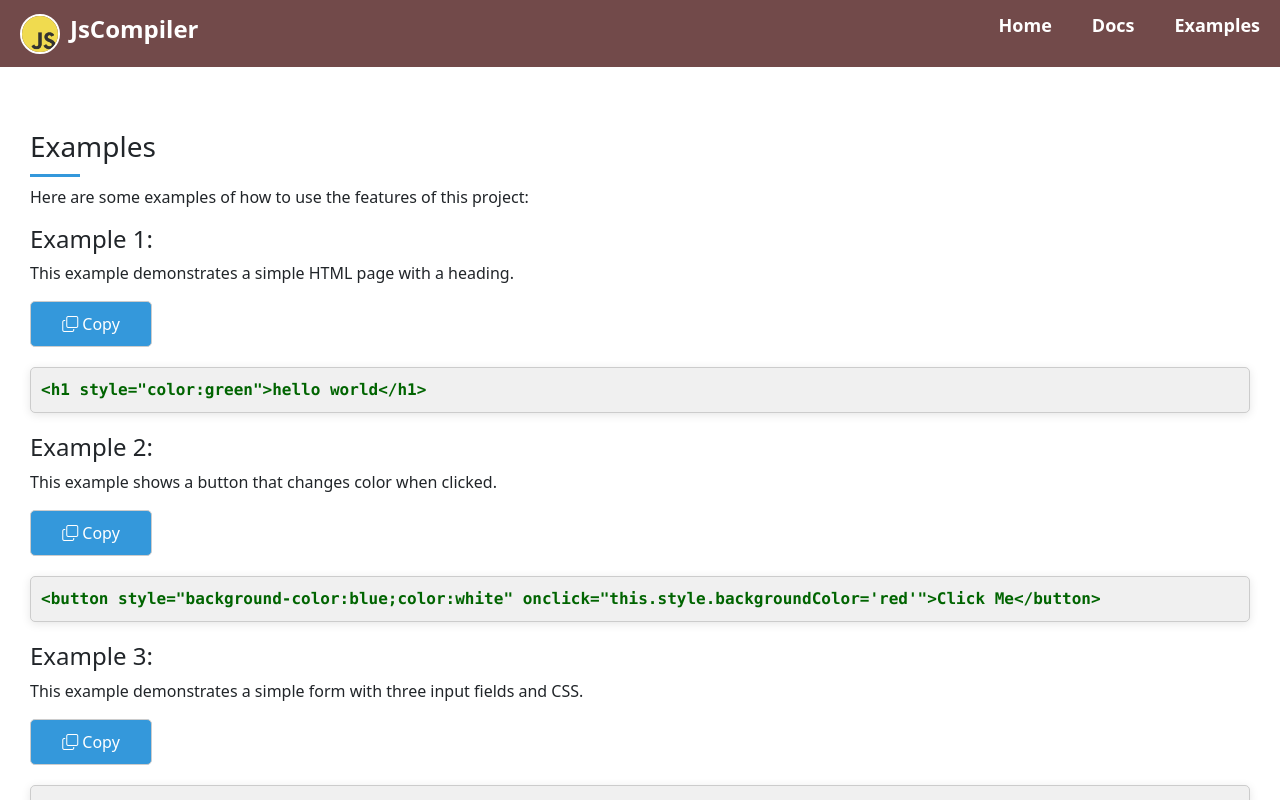
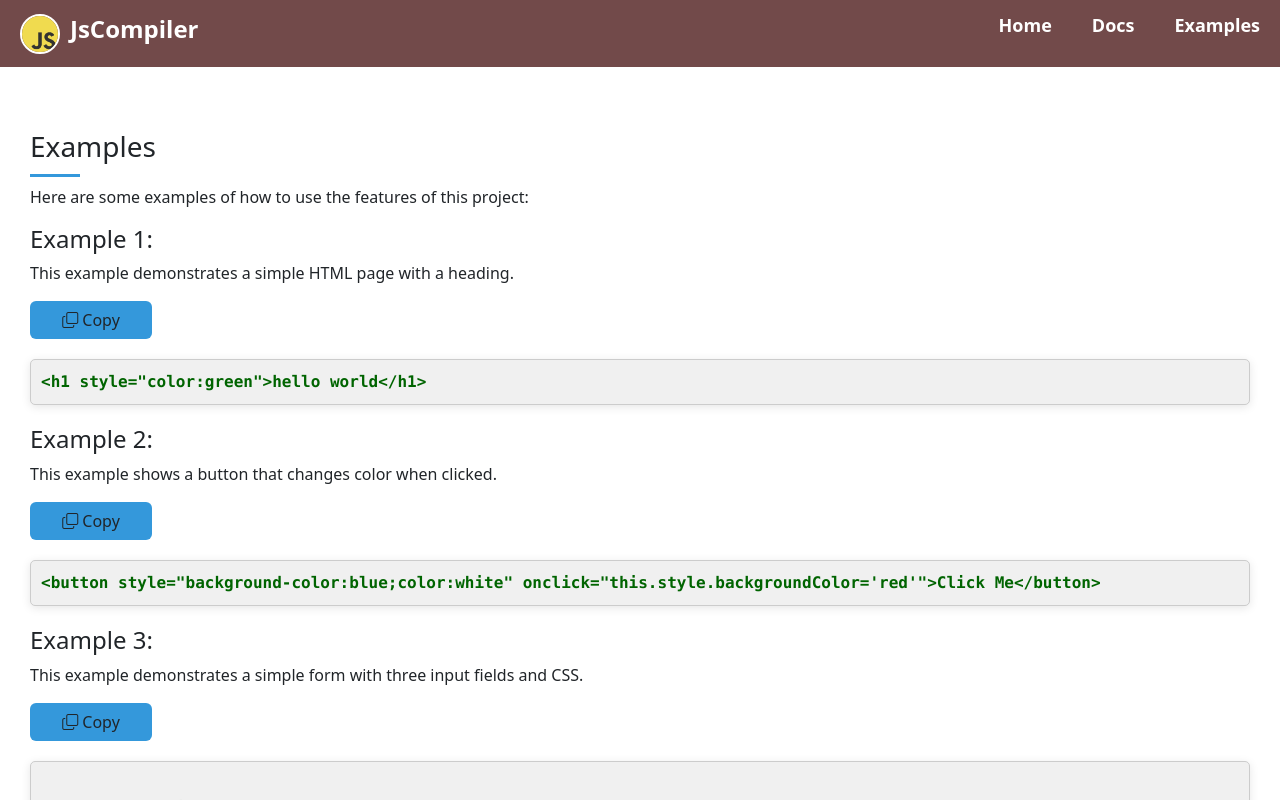
Before and after one commit to marstrx/js-Compiler, a React (Vite) app: page /#/examples in a window 1280 px wide. Shown: the top 800 px of the page. Built offline with nearby package versions, Linux system fonts and the light colour scheme.

Commit message:
btn fixed

```diff
--- a/src/pages/Content.jsx
+++ b/src/pages/Content.jsx
@@ -36,8 +36,8 @@ function Content() {
             </div>
             <textarea ref={inputRef} id="inputText" className='inputText' placeholder='<h1>Hello World</h1>'></textarea>
             <div className='inputSectionforCodeBtns'>
-                <button className='btn ' onClick={handleRunCode}><i class="bi bi-play"></i> Run Code</button>
-                <button className='btn' onClick={handleSaveCode}><i class="bi bi-save"></i> Save Code</button>
+                <button className='btn ' onClick={handleRunCode}><i class="bi bi-play"></i> Run</button>
+                <button className='btn' onClick={handleSaveCode}><i class="bi bi-save"></i> Save</button>
                 <button className='btn' onClick={handleClearCode}><i class="bi bi-trash"></i> Clear</button>
             </div>
         </div>
--- a/src/pages/Examples.css
+++ b/src/pages/Examples.css
@@ -24,7 +24,7 @@
     padding: 10px;
     border-radius: 5px;
     border: 1px solid #ccc;
-    background-color: #3498db;
+    background-color: #3498db !important;
     color: white;
     font-size: 16px;
     cursor: pointer;
--- a/src/pages/Examples.jsx
+++ b/src/pages/Examples.jsx
@@ -61,7 +61,7 @@ function Examples() {
       <h4>Example 1:</h4>
       <p>This example demonstrates a simple HTML page with a heading.</p>
       <button
-        className="examples-copy-btn"
+        className="btn examples-copy-btn"
         onClick={() => copyToClipboard(example1Code)}
       >
         <i className="bi bi-copy"></i> Copy
@@ -74,7 +74,7 @@ function Examples() {
       <h4>Example 2:</h4>
       <p>This example shows a button that changes color when clicked.</p>
       <button
-        className="examples-copy-btn"
+        className="btn examples-copy-btn"
         onClick={() => copyToClipboard(example2Code)}
       >
         <i className="bi bi-copy"></i> Copy
@@ -87,7 +87,7 @@ function Examples() {
       <h4>Example 3:</h4>
       <p>This example demonstrates a simple form with three input fields and CSS.</p>
       <button
-        className="examples-copy-btn"
+        className="btn examples-copy-btn"
         onClick={() => copyToClipboard(example3Code)}
       >
         <i className="bi bi-copy"></i> Copy
```
